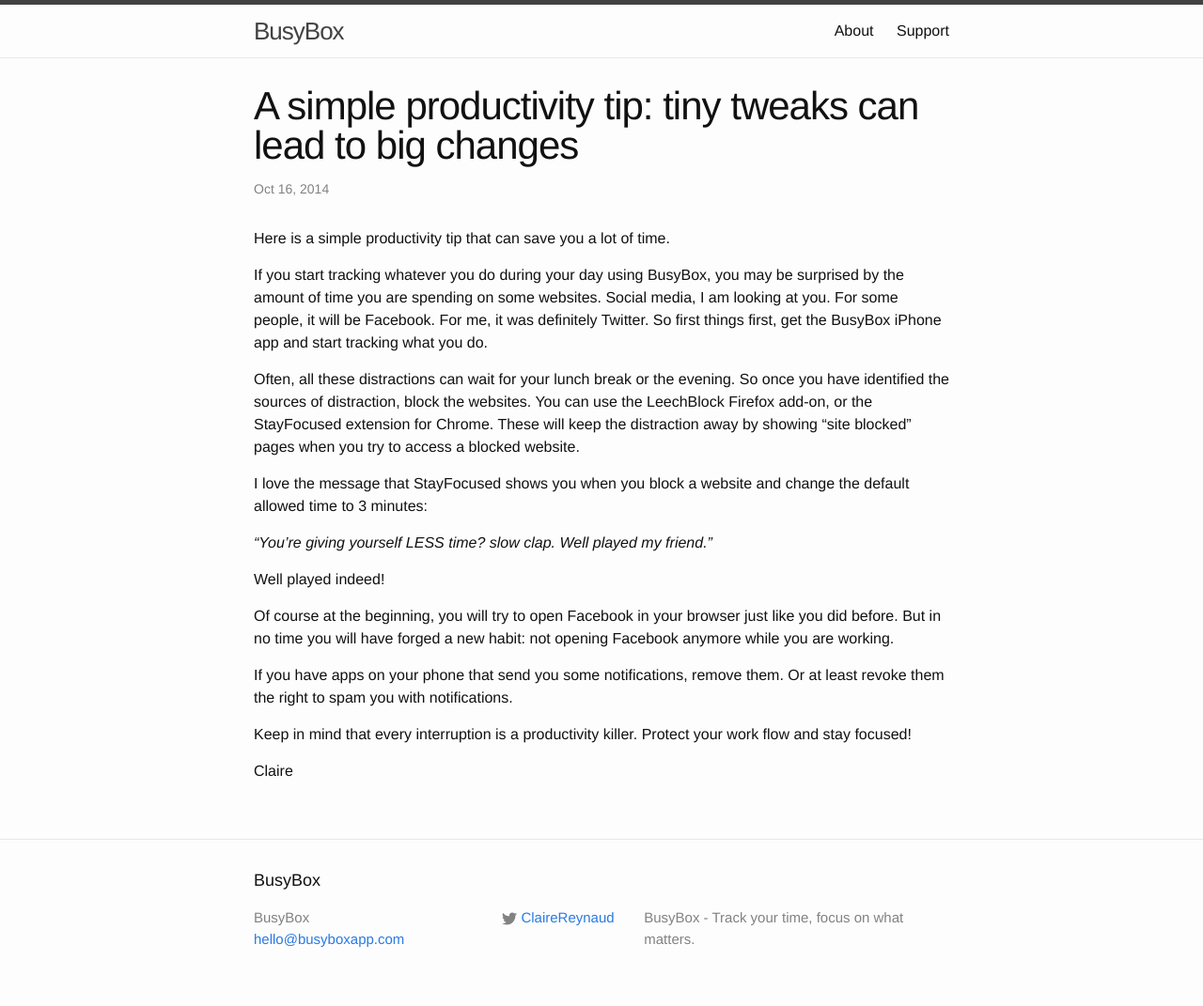
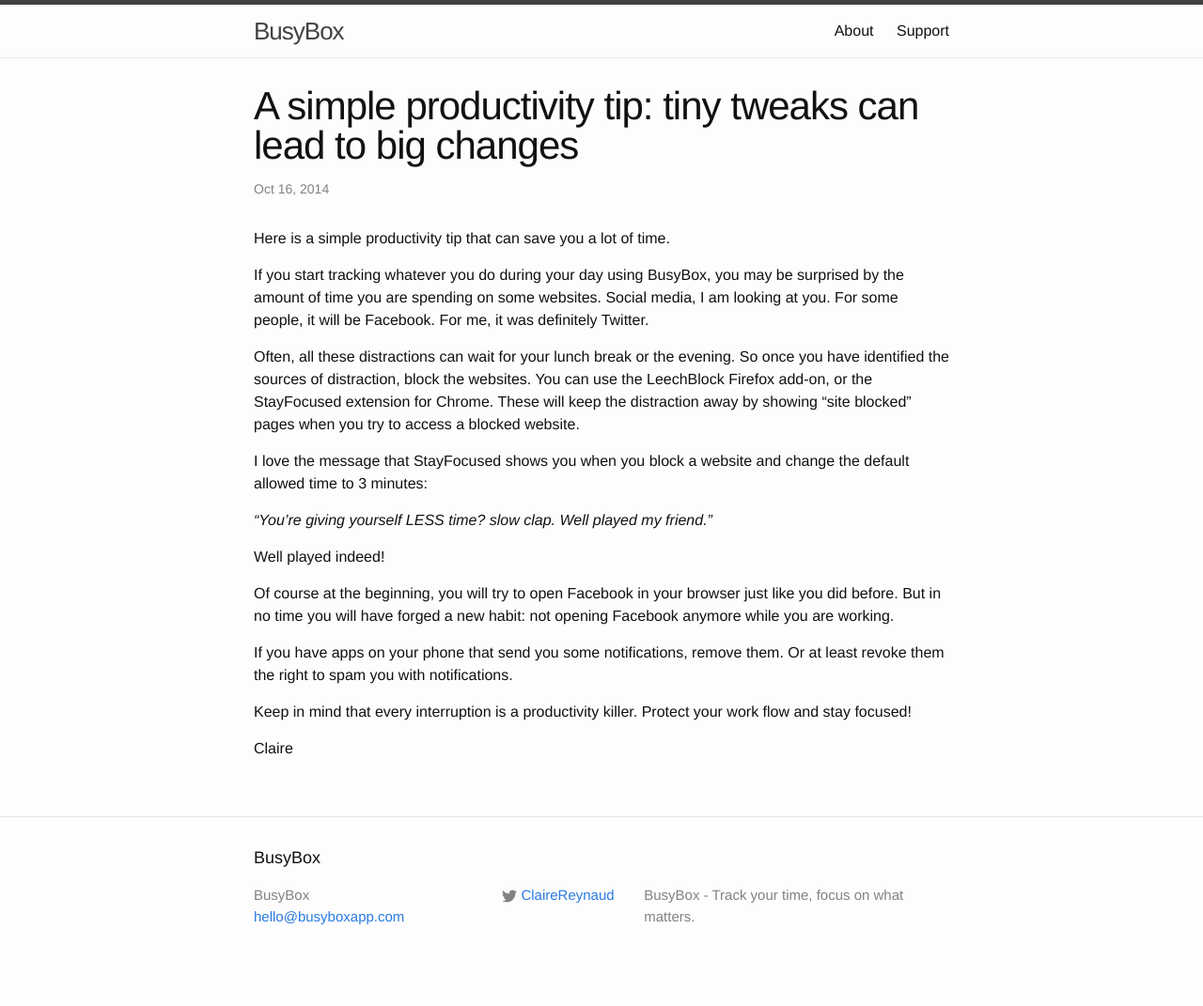
Before and after one commit to BusyBoxApp/BusyBoxApp.github.io, a Jekyll site: the page built from _posts/2014-10-16-a-simple-productivity-tip.markdown, in a window 1280 px wide. Shown: the whole page at 94% size. Built offline with Jekyll 4.4.1, drawn with Linux system fonts in a browser that asks for light colours; after the commit the page ends 1047 px from its top, so only the background shows below that.

Commit message:
Update blog post

```diff
--- a/_posts/2014-10-16-a-simple-productivity-tip.markdown
+++ b/_posts/2014-10-16-a-simple-productivity-tip.markdown
@@ -8,7 +8,7 @@
 Here is a simple productivity tip that can save you a lot of time.
 
 If you start tracking whatever you do during your day using BusyBox, you may be surprised by the amount of time you are spending on some websites. Social media, I am looking at you.
-For some people, it will be Facebook. For me, it was definitely Twitter. So first things first, get the BusyBox iPhone app and start tracking what you do.
+For some people, it will be Facebook. For me, it was definitely Twitter.
 
 Often, all these distractions can wait for your lunch break or the evening. So once you have identified the sources of distraction, block the websites. You can use the LeechBlock Firefox add-on, or the StayFocused extension for Chrome.
 These will keep the distraction away by showing "site blocked" pages when you try to access a blocked website.
```
